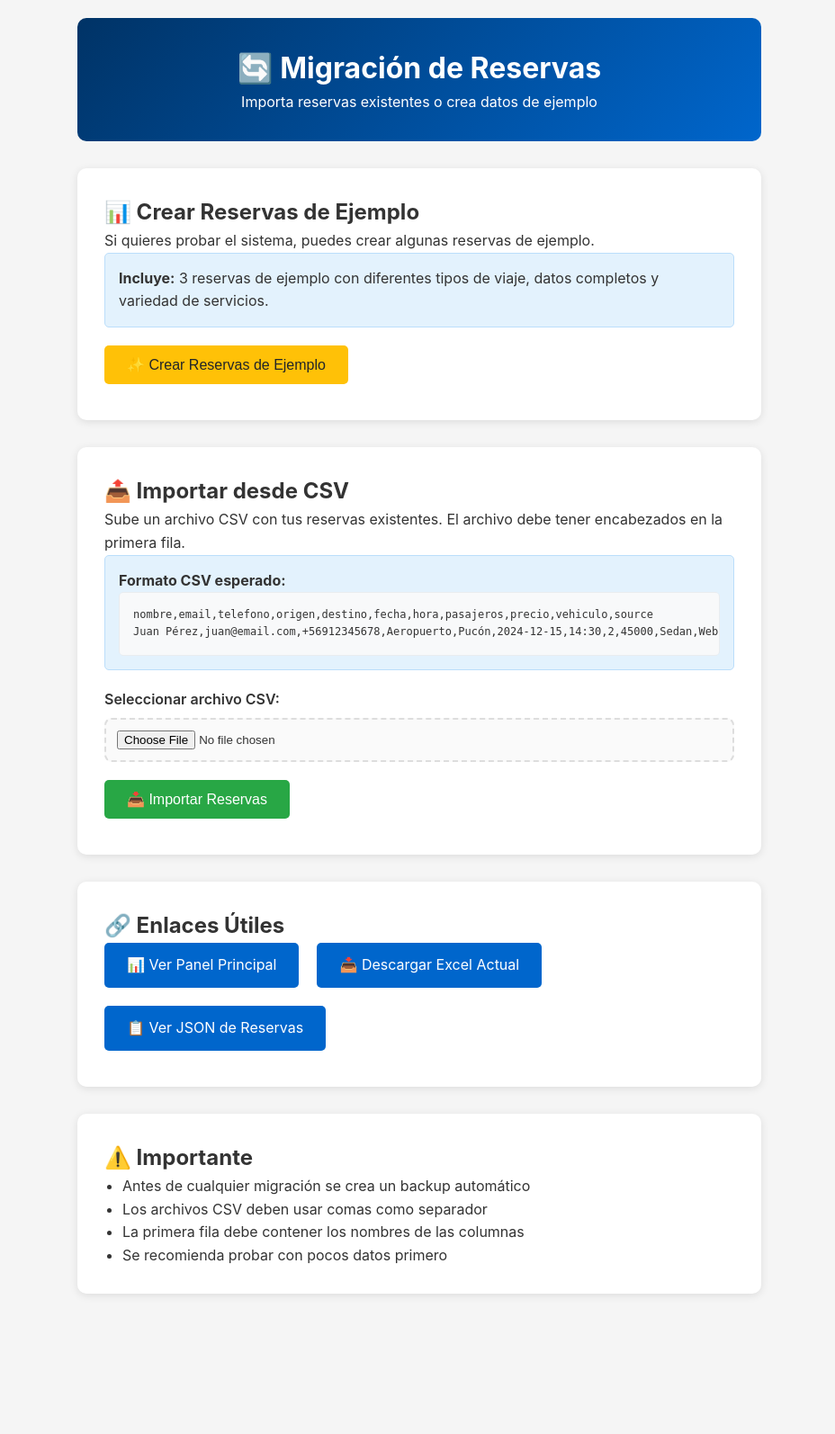
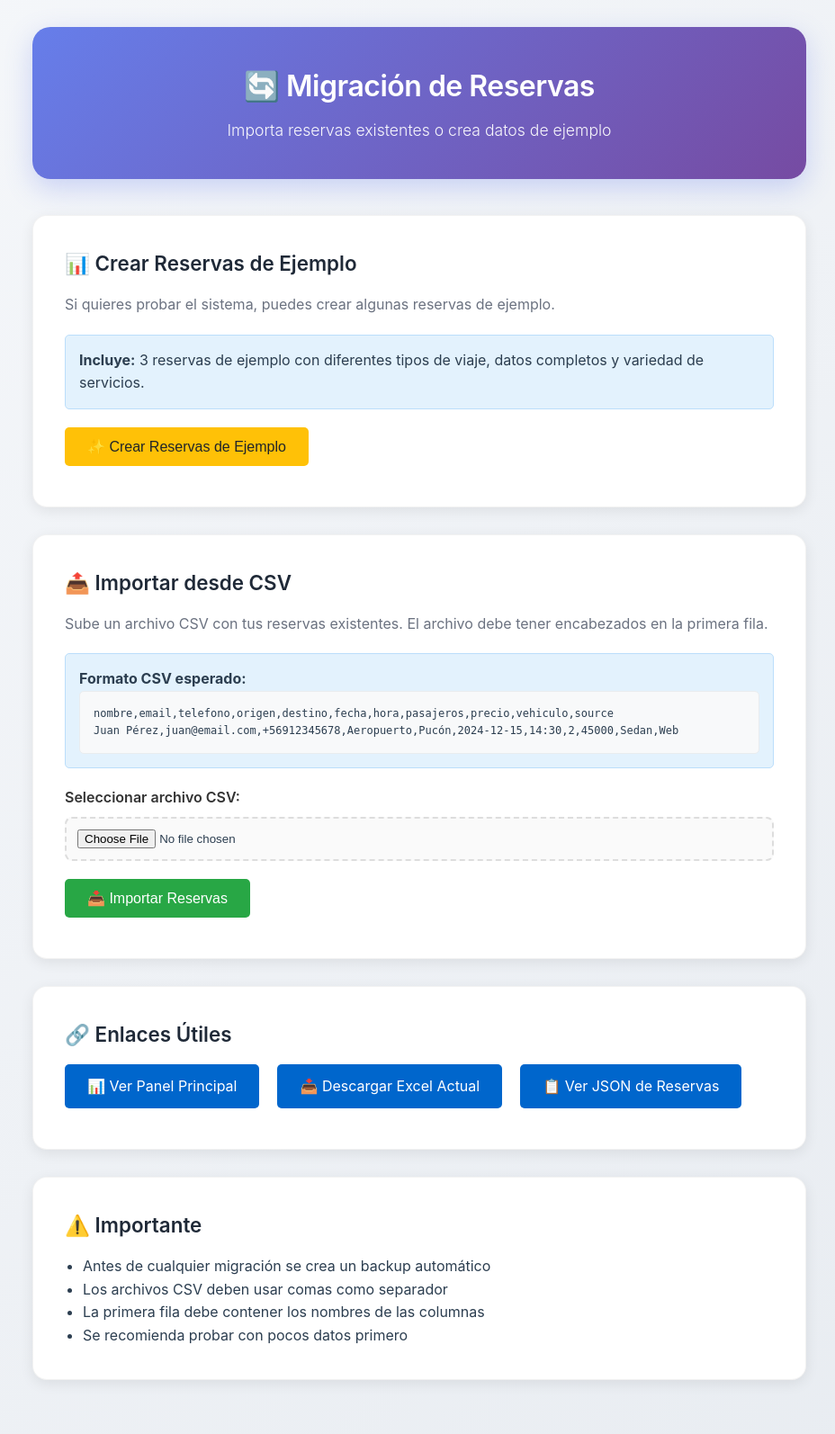
Before and after one commit to WidoMartinez/transportes-araucaria, a PHP site: page /migrar_reservas.php in a window 1280 px wide. Shown: the whole page at 90% size, without its empty margins (174-1102 px from the left). Before the commit the page ends 1440 px from the top, so only its background shows below. Run offline with PHP 8.4, Linux system fonts and the light colour scheme.

Commit message:
Rediseño migrar_reservas.php con estilo moderno y minimalista
Co-authored-by: WidoMartinez <103347274+WidoMartinez@users.noreply.github.com>

```diff
--- a/migrar_reservas.php
+++ b/migrar_reservas.php
@@ -212,33 +212,68 @@ if ($method === 'POST' && $action === 'upload') {
         }
 
         body {
-            font-family: -apple-system, BlinkMacSystemFont, 'Segoe UI', Roboto, sans-serif;
-            background-color: #f5f5f5;
-            color: #333;
+            font-family: -apple-system, BlinkMacSystemFont, 'Segoe UI', 'Roboto', 'Helvetica', 'Arial', sans-serif;
+            background: linear-gradient(135deg, #f5f7fa 0%, #e8ecf1 100%);
+            color: #2c3e50;
             line-height: 1.6;
+            min-height: 100vh;
         }
 
         .container {
-            max-width: 800px;
+            max-width: 900px;
             margin: 0 auto;
-            padding: 20px;
+            padding: 30px 20px;
         }
 
         .header {
-            background: linear-gradient(135deg, #003366, #0066cc);
+            background: linear-gradient(135deg, #667eea 0%, #764ba2 100%);
             color: white;
-            padding: 30px;
+            padding: 40px 30px;
             text-align: center;
-            margin-bottom: 30px;
-            border-radius: 10px;
+            margin-bottom: 40px;
+            border-radius: 20px;
+            box-shadow: 0 10px 30px rgba(102, 126, 234, 0.3);
+            animation: slideDown 0.6s ease-out;
+        }
+
+        .header h1 {
+            font-size: 2rem;
+            font-weight: 600;
+            margin-bottom: 10px;
+            letter-spacing: -0.5px;
+        }
+
+        .header p {
+            font-size: 1.1rem;
+            opacity: 0.95;
+            font-weight: 300;
         }
 
         .card {
             background: white;
-            padding: 30px;
-            border-radius: 10px;
-            box-shadow: 0 2px 10px rgba(0,0,0,0.1);
+            padding: 35px;
+            border-radius: 16px;
+            box-shadow: 0 4px 15px rgba(0,0,0,0.08);
             margin-bottom: 30px;
+            border: 1px solid rgba(0,0,0,0.05);
+            animation: fadeInUp 0.6s ease-out;
+            animation-fill-mode: both;
+        }
+
+        .card:nth-child(2) { animation-delay: 0.1s; }
+        .card:nth-child(3) { animation-delay: 0.2s; }
+        .card:nth-child(4) { animation-delay: 0.3s; }
+
+        .card h2 {
+            color: #1f2937;
+            font-size: 1.4rem;
+            font-weight: 600;
+            margin-bottom: 15px;
+        }
+
+        .card > p {
+            color: #6b7280;
+            margin-bottom: 20px;
         }
 
         .form-group {
```
Also changed, not shown: other parts of migrar_reservas.php (+46 -0 lines).
